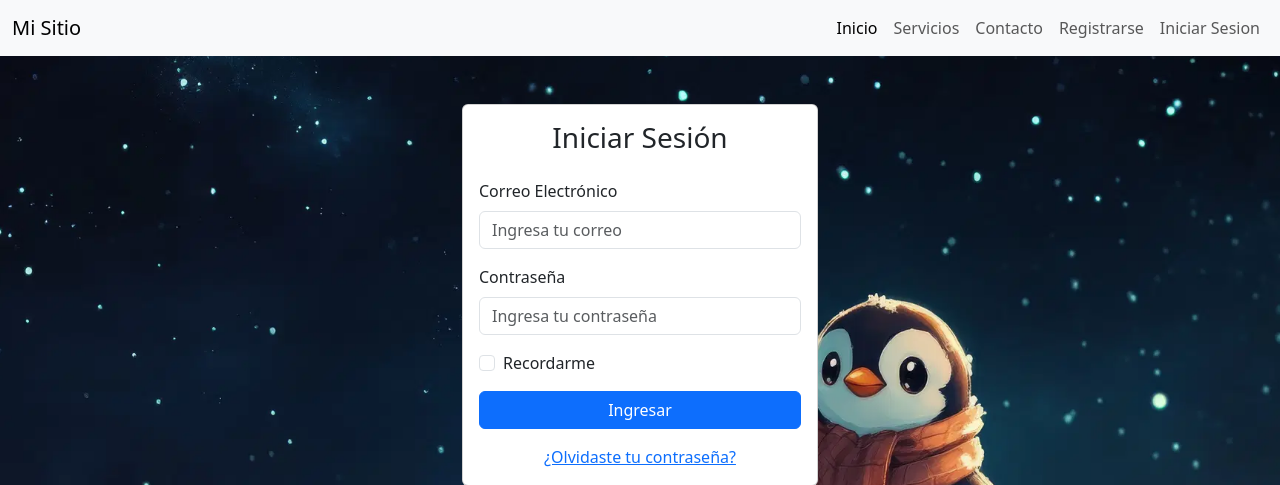
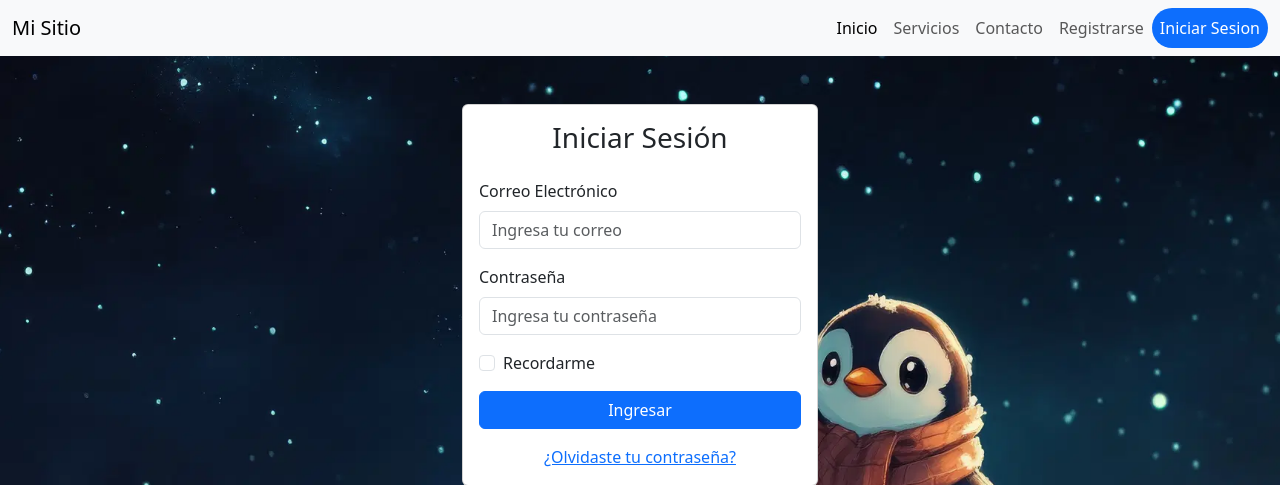
Before and after one commit to SteevenToala/prog, a PHP site: page /pages/iniciarSesion.php in a window 1280 px wide. Shown: the top 485 px of the page. Run offline with PHP 8.4, Linux system fonts and the light colour scheme.

Commit message:
Cambio del color boton inicio Sesion

```diff
--- a/util/menu.php
+++ b/util/menu.php
@@ -18,8 +18,8 @@
           <li class="nav-item">
             <a class="nav-link" href="registrarse.php">Registrarse</a>
           </li>
-          <li class="nav-item">
-            <a class="nav-link" href="iniciarSesion.php">Iniciar Sesion</a>
+          <li class="nav-item" style="background-color:#0d6efd;border-radius:20px;">
+            <a style="color:white;" class="nav-link" href="iniciarSesion.php">Iniciar Sesion</a>
           </li>
         </ul>
       </div>
--- a/util/menuindex.php
+++ b/util/menuindex.php
@@ -18,8 +18,8 @@
           <li class="nav-item">
             <a class="nav-link" href="./pages/registrarse.php">Registrarse</a>
           </li>
-          <li class="nav-item">
-            <a class="nav-link" href="./pages/iniciarSesion.php">Iniciar Sesion</a>
+          <li class="nav-item" style="background-color:#0d6efd;border-radius:20px;">
+            <a  style="color:white;" class="nav-link" href="./pages/iniciarSesion.php">Iniciar Sesion</a>
           </li>
         </ul>
       </div>
```
